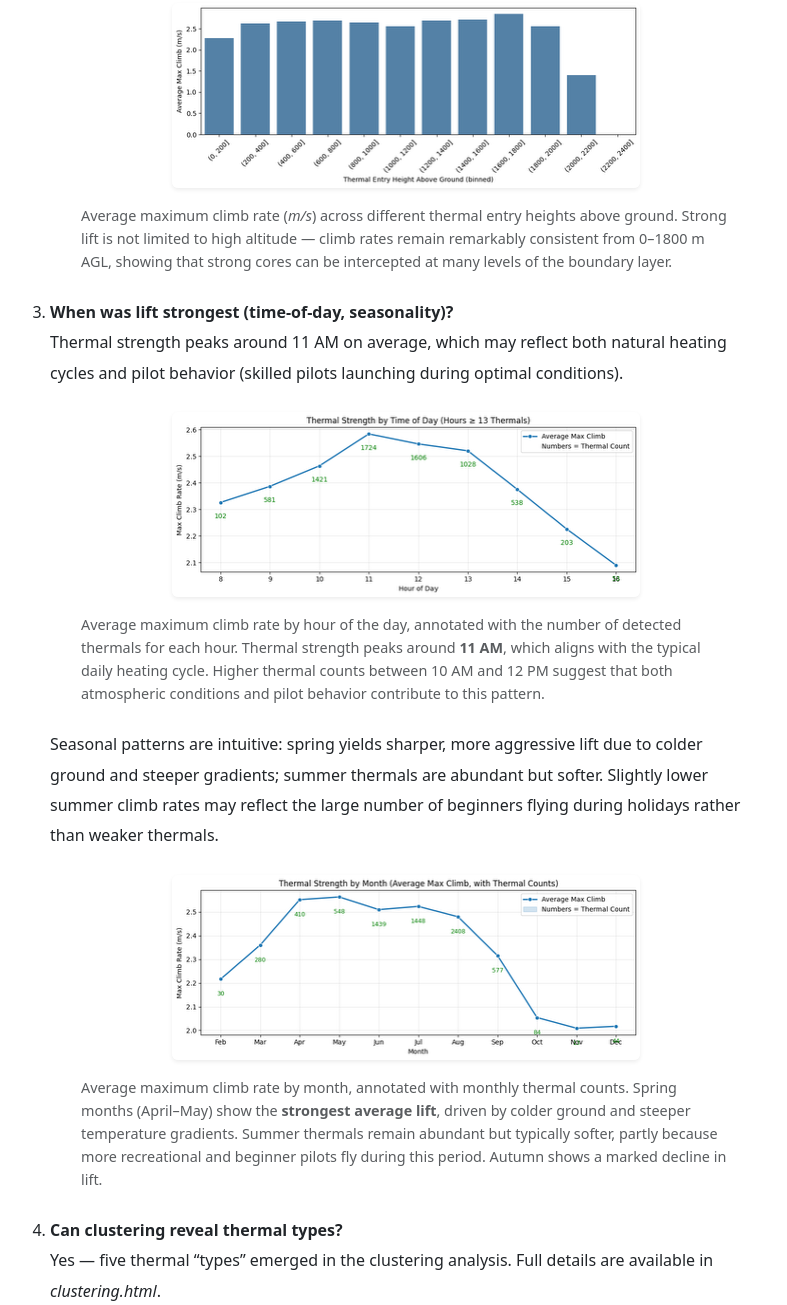
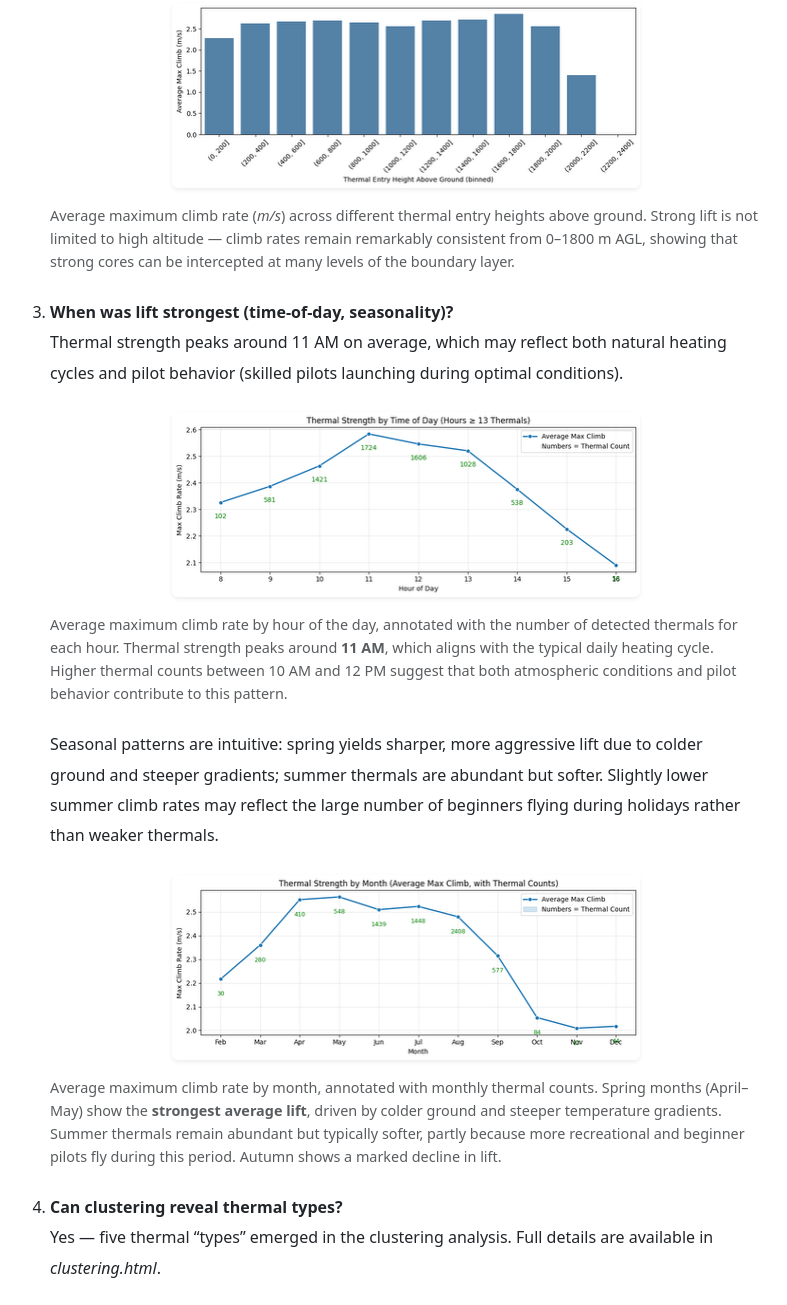
Before and after one commit to datamoritz/paragliding-project, a plain HTML site: page conclusions.html in a window 1280 px wide. Shown: the part 731-2036 px from the top of the page, without its empty margins (250-1037 px from the left). Drawn offline with nearby package versions, Linux system fonts and the light colour scheme.

Commit message:
Increase max-width for figcaption elements

```diff
--- a/conclusions.html
+++ b/conclusions.html
@@ -116,7 +116,7 @@
              style="max-width: 80%; height: auto;">
 
         <figcaption class="mt-3 text-muted"
-                    style="max-width: 650px; line-height: 1.6; font-size: 0.9rem;">
+                    style="max-width: 850px; line-height: 1.6; font-size: 0.9rem;">
           Average maximum climb rate (<em>m/s</em>) across different thermal entry heights
           above ground. Strong lift is not limited to high altitude — climb rates remain
           remarkably consistent from 0–1800 m AGL, showing that strong cores can be
@@ -148,7 +148,7 @@
                style="max-width: 80%; height: auto;">
 
           <figcaption class="mt-3 text-muted"
-                      style="max-width: 650px; line-height: 1.6; font-size: 0.9rem;">
+                      style="max-width: 850px; line-height: 1.6; font-size: 0.9rem;">
             Average maximum climb rate by hour of the day, annotated with the number of detected thermals
             for each hour. Thermal strength peaks around <strong>11 AM</strong>, which aligns with the typical
             daily heating cycle. Higher thermal counts between 10 AM and 12 PM suggest that both atmospheric
@@ -171,7 +171,7 @@
              style="max-width: 80%; height: auto;">
 
         <figcaption class="mt-3 text-muted"
-                    style="max-width: 650px; line-height: 1.6; font-size: 0.9rem;">
+                    style="max-width: 850px; line-height: 1.6; font-size: 0.9rem;">
           Average maximum climb rate by month, annotated with monthly thermal counts.
           Spring months (April–May) show the <strong>strongest average lift</strong>, driven by colder ground and
           steeper temperature gradients. Summer thermals remain abundant but typically softer, partly because
@@ -256,7 +256,7 @@
              style="max-width: 70%; height: auto;">
 
         <figcaption class="mt-3 text-muted"
-                    style="max-width: 650px; line-height: 1.6; font-size: 0.9rem;">
+                    style="max-width: 850px; line-height: 1.6; font-size: 0.9rem;">
           Average climb rate for EN-A, EN-B, and EN-C wings across low, mid, and high thermal-strength
           categories. The data shows <strong>no clear performance advantage</strong> for higher-rated wings:
           EN-A wings achieve similar climb rates to EN-B and EN-C within comparable thermal conditions.
```
